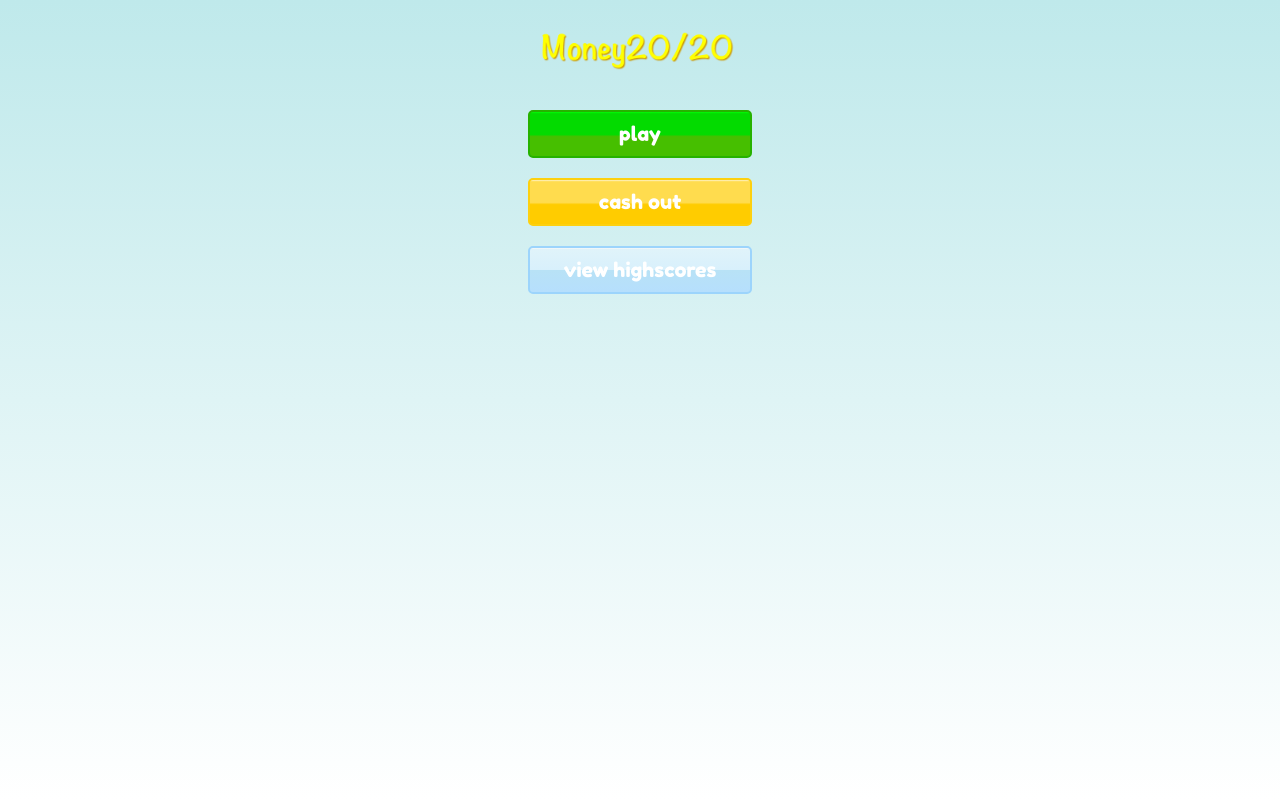
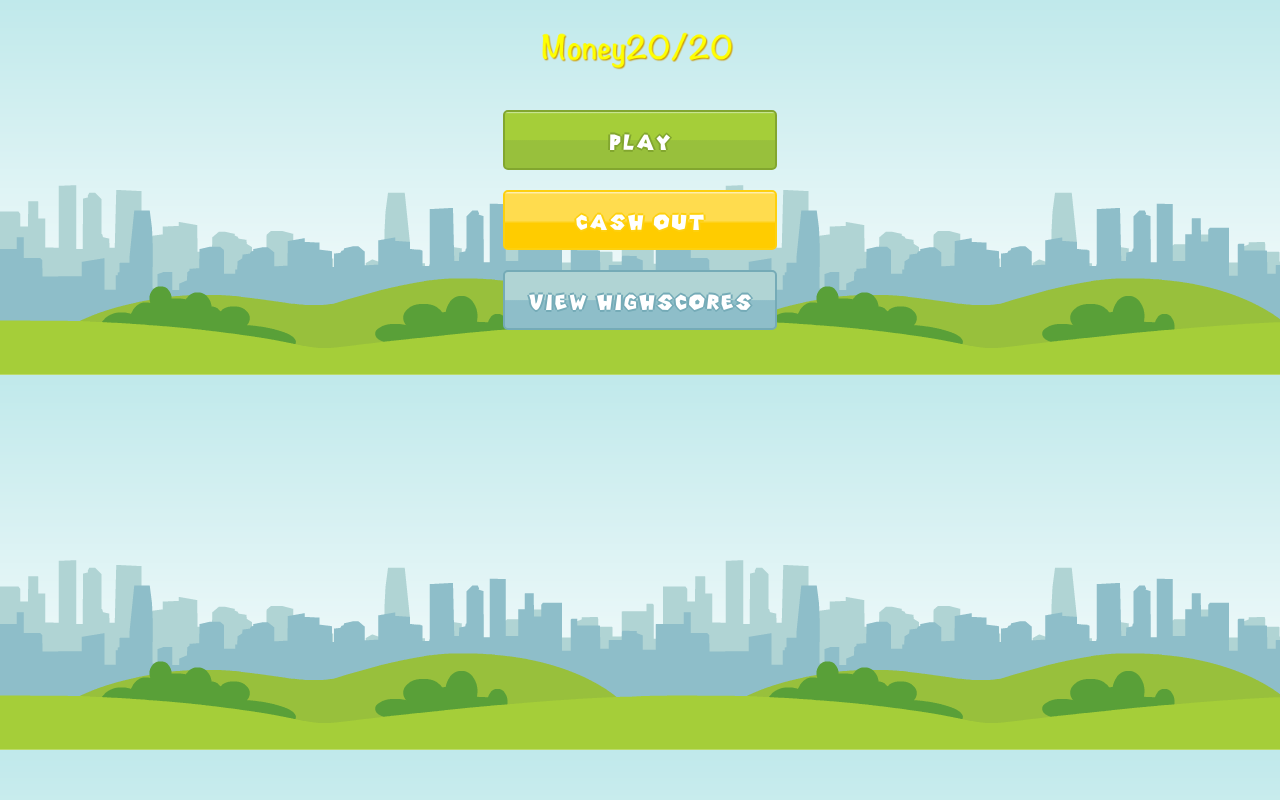
Before and after one commit to dgershte/money, a PHP site: page / in a window 1280 px wide. Run offline with PHP 8.4, Linux system fonts and the light colour scheme; some libraries are stand-ins or nearby versions; some web fonts are replaced.

Commit message:
added fonts?

```diff
--- a/index.css
+++ b/index.css
@@ -1,3 +1,9 @@
+@font-face {
+  font-family: 'pipe dream';
+  src: url('webfont.eot?#iefix') format('embedded-opentype'), /* IE6-IE8 */
+       url('webfont.woff') format('woff'), /* Modern Browsers */
+       url('pipe_dream.ttf')  format('truetype'), /* Safari, Android, iOS */
+}
 
 body {
     width:100%;
@@ -5,9 +11,15 @@
     margin:0;
     padding:0;
     //font-family: 'Jura', sans-serif;
-    font-family: 'Fredoka One', cursive;
+    //font-family: 'Fredoka One', cursive;
     //font-family: 'Nunito', sans-serif;
-    font-size:20px;
+    font-family: 'pipe dream', sans-serif;
+    font-size:31px;
+}
+
+.yellowfont {
+    color: rgb(250, 234,56);
+    text-shadow: -1px 0 rgb(158,82,12), 0 1px rgb(158,82,12), 1px 0 rgb(158,82,12), 0 -1px rgb(158,82,12);
 }
 
 input {
@@ -27,6 +39,7 @@
     border:2px solid black;
     border-radius:5px;
     margin:20px;
+    background-color: rgba(0,0,0,0.1);
 }
 
 li {
@@ -55,20 +68,17 @@
     right:0;
     padding:20px;
 }
+
+#highscore {
+    background-image:url('images/bgplain.png');
+}
+
 #play {
-    background: #bfe9eb; /* Old browsers */
-    background: -moz-linear-gradient(top,  #bfe9eb 0%, #ffffff 100%); /* FF3.6+ */
-    background: -webkit-gradient(linear, left top, left bottom, color-stop(0%,#bfe9eb), color-stop(100%,#ffffff)); /* Chrome,Safari4+ */
-    background: -webkit-linear-gradient(top,  #bfe9eb 0%,#ffffff 100%); /* Chrome10+,Safari5.1+ */
-    background: -o-linear-gradient(top,  #bfe9eb 0%,#ffffff 100%); /* Opera 11.10+ */
-    background: -ms-linear-gradient(top,  #bfe9eb 0%,#ffffff 100%); /* IE10+ */
-    background: linear-gradient(to bottom,  #bfe9eb 0%,#ffffff 100%); /* W3C */
-    filter: progid:DXImageTransform.Microsoft.gradient( startColorstr='#bfe9eb', endColorstr='#ffffff',GradientType=0 ); /* IE6-9 */
+    background-image:url('images/bgplain.png');
     display:block;
 }
 
 #hstitle {
-    background-color:grey;
     padding:20px;
 }
 
@@ -89,19 +99,20 @@
     border-radius:5px;
     background-color:yellow;
     color:white;
-    width:200px;
+    width:250px;
 }
 
 #playbtn {
-background: #00ff08; /* Old browsers */
-background: -moz-linear-gradient(top,  #00ff08 0%, #03db00 4%, #03db00 51%, #46bf00 56%, #46bf00 100%); /* FF3.6+ */
-background: -webkit-gradient(linear, left top, left bottom, color-stop(0%,#00ff08), color-stop(4%,#03db00), color-stop(51%,#03db00), color-stop(56%,#46bf00), color-stop(100%,#46bf00)); /* Chrome,Safari4+ */
-background: -webkit-linear-gradient(top,  #00ff08 0%,#03db00 4%,#03db00 51%,#46bf00 56%,#46bf00 100%); /* Chrome10+,Safari5.1+ */
-background: -o-linear-gradient(top,  #00ff08 0%,#03db00 4%,#03db00 51%,#46bf00 56%,#46bf00 100%); /* Opera 11.10+ */
-background: -ms-linear-gradient(top,  #00ff08 0%,#03db00 4%,#03db00 51%,#46bf00 56%,#46bf00 100%); /* IE10+ */
-background: linear-gradient(to bottom,  #00ff08 0%,#03db00 4%,#03db00 51%,#46bf00 56%,#46bf00 100%); /* W3C */
-filter: progid:DXImageTransform.Microsoft.gradient( startColorstr='#00ff08', endColorstr='#46bf00',GradientType=0 ); /* IE6-9 */
-border:2px solid #26B200;
+border:2px solid #82A62F;
+background: #d5edb6; /* Old browsers */
+background: -moz-linear-gradient(top,  #d5edb6 0%, #a5ce39 3%, #a5ce39 50%, #98c03c 51%, #98c03c 100%); /* FF3.6+ */
+background: -webkit-gradient(linear, left top, left bottom, color-stop(0%,#d5edb6), color-stop(3%,#a5ce39), color-stop(50%,#a5ce39), color-stop(51%,#98c03c), color-stop(100%,#98c03c)); /* Chrome,Safari4+ */
+background: -webkit-linear-gradient(top,  #d5edb6 0%,#a5ce39 3%,#a5ce39 50%,#98c03c 51%,#98c03c 100%); /* Chrome10+,Safari5.1+ */
+background: -o-linear-gradient(top,  #d5edb6 0%,#a5ce39 3%,#a5ce39 50%,#98c03c 51%,#98c03c 100%); /* Opera 11.10+ */
+background: -ms-linear-gradient(top,  #d5edb6 0%,#a5ce39 3%,#a5ce39 50%,#98c03c 51%,#98c03c 100%); /* IE10+ */
+background: linear-gradient(to bottom,  #d5edb6 0%,#a5ce39 3%,#a5ce39 50%,#98c03c 51%,#98c03c 100%); /* W3C */
+filter: progid:DXImageTransform.Microsoft.gradient( startColorstr='#d5edb6', endColorstr='#98c03c',GradientType=0 ); /* IE6-9 */
+    text-shadow: -2px 0 #82A62F, 0 2px #82A62F, 2px 0 #82A62F, 0 -2px #82A62F;
 }
 
 #cashoutbtn {
@@ -114,43 +125,57 @@
 background: -ms-linear-gradient(top,  #fff3c9 0%,#ffdc4e 4%,#ffdc4e 51%,#ffcc00 56%,#ffcc00 100%); /* IE10+ */
 background: linear-gradient(to bottom,  #fff3c9 0%,#ffdc4e 4%,#ffdc4e 51%,#ffcc00 56%,#ffcc00 100%); /* W3C */
 filter: progid:DXImageTransform.Microsoft.gradient( startColorstr='#fff3c9', endColorstr='#ffcc00',GradientType=0 ); /* IE6-9 */
+    text-shadow: -2px 0 rgb(253,208,15), 0 2px rgb(253,208,15), 2px 0 rgb(253,208,15), 0 -2px rgb(253,208,15);
 }
 
 #viewhsbtn {
-background: #f9f9f9; /* Old browsers */
-background: -moz-linear-gradient(top,  #f9f9f9 0%, #e0f3fa 3%, #d8f0fc 50%, #b8e2f6 51%, #b6dffd 100%); /* FF3.6+ */
-background: -webkit-gradient(linear, left top, left bottom, color-stop(0%,#f9f9f9), color-stop(3%,#e0f3fa), color-stop(50%,#d8f0fc), color-stop(51%,#b8e2f6), color-stop(100%,#b6dffd)); /* Chrome,Safari4+ */
-background: -webkit-linear-gradient(top,  #f9f9f9 0%,#e0f3fa 3%,#d8f0fc 50%,#b8e2f6 51%,#b6dffd 100%); /* Chrome10+,Safari5.1+ */
-background: -o-linear-gradient(top,  #f9f9f9 0%,#e0f3fa 3%,#d8f0fc 50%,#b8e2f6 51%,#b6dffd 100%); /* Opera 11.10+ */
-background: -ms-linear-gradient(top,  #f9f9f9 0%,#e0f3fa 3%,#d8f0fc 50%,#b8e2f6 51%,#b6dffd 100%); /* IE10+ */
-background: linear-gradient(to bottom,  #f9f9f9 0%,#e0f3fa 3%,#d8f0fc 50%,#b8e2f6 51%,#b6dffd 100%); /* W3C */
-filter: progid:DXImageTransform.Microsoft.gradient( startColorstr='#f9f9f9', endColorstr='#b6dffd',GradientType=0 ); /* IE6-9 */
+background: #b0d4d4; /* Old browsers */
+background: -moz-linear-gradient(top,  #b0d4d4 0%, #b0d4d4 50%, #8ebec9 51%, #8ebec9 100%); /* FF3.6+ */
+background: -webkit-gradient(linear, left top, left bottom, color-stop(0%,#b0d4d4), color-stop(50%,#b0d4d4), color-stop(51%,#8ebec9), color-stop(100%,#8ebec9)); /* Chrome,Safari4+ */
+background: -webkit-linear-gradient(top,  #b0d4d4 0%,#b0d4d4 50%,#8ebec9 51%,#8ebec9 100%); /* Chrome10+,Safari5.1+ */
+background: -o-linear-gradient(top,  #b0d4d4 0%,#b0d4d4 50%,#8ebec9 51%,#8ebec9 100%); /* Opera 11.10+ */
+background: -ms-linear-gradient(top,  #b0d4d4 0%,#b0d4d4 50%,#8ebec9 51%,#8ebec9 100%); /* IE10+ */
+background: linear-gradient(to bottom,  #b0d4d4 0%,#b0d4d4 50%,#8ebec9 51%,#8ebec9 100%); /* W3C */
+filter: progid:DXImageTransform.Microsoft.gradient( startColorstr='#b0d4d4', endColorstr='#8ebec9',GradientType=0 ); /* IE6-9 */
 
+text-shadow: -2px 0 #75ABB7, 0 2px #75ABB7, 2px 0 #75ABB7, 0 -2px #75ABB7;
+border:2px solid #75ABB7;
+}
 
+#playbtn:active {
+background: #98c03c; /* Old browsers */
+background: -moz-linear-gradient(top,  #98c03c 0%, #98c03c 49%, #a5ce39 50%, #a5ce39 97%, #d5edb6 100%); /* FF3.6+ */
+background: -webkit-gradient(linear, left top, left bottom, color-stop(0%,#98c03c), color-stop(49%,#98c03c), color-stop(50%,#a5ce39), color-stop(97%,#a5ce39), color-stop(100%,#d5edb6)); /* Chrome,Safari4+ */
+background: -webkit-linear-gradient(top,  #98c03c 0%,#98c03c 49%,#a5ce39 50%,#a5ce39 97%,#d5edb6 100%); /* Chrome10+,Safari5.1+ */
+background: -o-linear-gradient(top,  #98c03c 0%,#98c03c 49%,#a5ce39 50%,#a5ce39 97%,#d5edb6 100%); /* Opera 11.10+ */
+background: -ms-linear-gradient(top,  #98c03c 0%,#98c03c 49%,#a5ce39 50%,#a5ce39 97%,#d5edb6 100%); /* IE10+ */
+background: linear-gradient(to bottom,  #98c03c 0%,#98c03c 49%,#a5ce39 50%,#a5ce39 97%,#d5edb6 100%); /* W3C */
+filter: progid:DXImageTransform.Microsoft.gradient( startColorstr='#98c03c', endColorstr='#d5edb6',GradientType=0 ); /* IE6-9 */
 
-border:2px solid #9CD4FC;
 }
 
 #viewhsbtn:active {
-background: #b6dffd; /* Old browsers */
-background: -moz-linear-gradient(top,  #b6dffd 0%, #b8e2f6 31%, #d8f0fc 73%, #e0f3fa 97%, #f9f9f9 100%); /* FF3.6+ */
-background: -webkit-gradient(linear, left top, left bottom, color-stop(0%,#b6dffd), color-stop(31%,#b8e2f6), color-stop(73%,#d8f0fc), color-stop(97%,#e0f3fa), color-stop(100%,#f9f9f9)); /* Chrome,Safari4+ */
-background: -webkit-linear-gradient(top,  #b6dffd 0%,#b8e2f6 31%,#d8f0fc 73%,#e0f3fa 97%,#f9f9f9 100%); /* Chrome10+,Safari5.1+ */
-background: -o-linear-gradient(top,  #b6dffd 0%,#b8e2f6 31%,#d8f0fc 73%,#e0f3fa 97%,#f9f9f9 100%); /* Opera 11.10+ */
-background: -ms-linear-gradient(top,  #b6dffd 0%,#b8e2f6 31%,#d8f0fc 73%,#e0f3fa 97%,#f9f9f9 100%); /* IE10+ */
-background: linear-gradient(to bottom,  #b6dffd 0%,#b8e2f6 31%,#d8f0fc 73%,#e0f3fa 97%,#f9f9f9 100%); /* W3C */
-filter: progid:DXImageTransform.Microsoft.gradient( startColorstr='#b6dffd', endColorstr='#f9f9f9',GradientType=0 ); /* IE6-9 */
+background: #8ebec9; /* Old browsers */
+background: -moz-linear-gradient(top,  #8ebec9 0%, #8ebec9 49%, #b0d4d4 50%, #b0d4d4 100%); /* FF3.6+ */
+background: -webkit-gradient(linear, left top, left bottom, color-stop(0%,#8ebec9), color-stop(49%,#8ebec9), color-stop(50%,#b0d4d4), color-stop(100%,#b0d4d4)); /* Chrome,Safari4+ */
+background: -webkit-linear-gradient(top,  #8ebec9 0%,#8ebec9 49%,#b0d4d4 50%,#b0d4d4 100%); /* Chrome10+,Safari5.1+ */
+background: -o-linear-gradient(top,  #8ebec9 0%,#8ebec9 49%,#b0d4d4 50%,#b0d4d4 100%); /* Opera 11.10+ */
+background: -ms-linear-gradient(top,  #8ebec9 0%,#8ebec9 49%,#b0d4d4 50%,#b0d4d4 100%); /* IE10+ */
+background: linear-gradient(to bottom,  #8ebec9 0%,#8ebec9 49%,#b0d4d4 50%,#b0d4d4 100%); /* W3C */
+filter: progid:DXImageTransform.Microsoft.gradient( startColorstr='#8ebec9', endColorstr='#b0d4d4',GradientType=0 ); /* IE6-9 */
+
 }
 
 #cashoutbtn:active {
-    background: #b4ddb4; /* Old browsers */
-    background: -moz-linear-gradient(top,  #b4ddb4 0%, #83c783 0%, #52b152 5%, #008a00 96%, #005700 100%, #002400 100%); /* FF3.6+ */
-    background: -webkit-gradient(linear, left top, left bottom, color-stop(0%,#b4ddb4), color-stop(0%,#83c783), color-stop(5%,#52b152), color-stop(96%,#008a00), color-stop(100%,#005700), color-stop(100%,#002400)); /* Chrome,Safari4+ */
-    background: -webkit-linear-gradient(top,  #b4ddb4 0%,#83c783 0%,#52b152 5%,#008a00 96%,#005700 100%,#002400 100%); /* Chrome10+,Safari5.1+ */
-    background: -o-linear-gradient(top,  #b4ddb4 0%,#83c783 0%,#52b152 5%,#008a00 96%,#005700 100%,#002400 100%); /* Opera 11.10+ */
-    background: -ms-linear-gradient(top,  #b4ddb4 0%,#83c783 0%,#52b152 5%,#008a00 96%,#005700 100%,#002400 100%); /* IE10+ */
-    background: linear-gradient(to top,  #b4ddb4 0%,#83c783 0%,#52b152 5%,#008a00 96%,#005700 100%,#002400 100%); /* W3C */
-    filter: progid:DXImageTransform.Microsoft.gradient( startColorstr='#b4ddb4', endColorstr='#002400',GradientType=0 ); /* IE6-9 */
+background: #ffcc00; /* Old browsers */
+background: -moz-linear-gradient(top,  #ffcc00 0%, #ffcc00 44%, #ffdc4e 49%, #ffdc4e 96%, #fff3c9 100%); /* FF3.6+ */
+background: -webkit-gradient(linear, left top, left bottom, color-stop(0%,#ffcc00), color-stop(44%,#ffcc00), color-stop(49%,#ffdc4e), color-stop(96%,#ffdc4e), color-stop(100%,#fff3c9)); /* Chrome,Safari4+ */
+background: -webkit-linear-gradient(top,  #ffcc00 0%,#ffcc00 44%,#ffdc4e 49%,#ffdc4e 96%,#fff3c9 100%); /* Chrome10+,Safari5.1+ */
+background: -o-linear-gradient(top,  #ffcc00 0%,#ffcc00 44%,#ffdc4e 49%,#ffdc4e 96%,#fff3c9 100%); /* Opera 11.10+ */
+background: -ms-linear-gradient(top,  #ffcc00 0%,#ffcc00 44%,#ffdc4e 49%,#ffdc4e 96%,#fff3c9 100%); /* IE10+ */
+background: linear-gradient(to bottom,  #ffcc00 0%,#ffcc00 44%,#ffdc4e 49%,#ffdc4e 96%,#fff3c9 100%); /* W3C */
+filter: progid:DXImageTransform.Microsoft.gradient( startColorstr='#ffcc00', endColorstr='#fff3c9',GradientType=0 ); /* IE6-9 */
+
 }
 
 li span {
--- a/index.html
+++ b/index.html
@@ -31,8 +31,8 @@
             <a class="btn" id="viewhsbtn">view highscores</a>
             </section>
         <section id="game">
-            <img id="gamebackbtn" src="images/backbtn.png"/>
-            <img id="gamepausebtn" src="images/pausebtn.png"/>
+            <div id="gamebackbtn" class="yellowfont">back</div>
+            <div id="gamepausebtn" class="yellowfont">2394</div>
             <canvas id="bg" width="667px" height="375">
         </section>
     <script type="text/javascript" src="js/jquery.js"></script>
--- a/index.js
+++ b/index.js
@@ -18,7 +18,7 @@
     var obj = data.val();
     var list = $("#hslist");
     for(var property in obj){
-        list.append('<li>'+property+'<span>'+obj[property].score+'</span></li>');
+        list.append('<li>'+property+'<span>'+obj[property].score+'<img src="images/bitcoin.png"/></span></li>');
         console.log(property);
         console.log(obj[property].score);
     }
```
Also changed, not shown: Airstream.ttf (added), SF_Archery_Black.ttf (added), anudi.ttf (added), images/bgplain.png (added), images/bitcoin.png (added), pipe_dream.ttf (added), prstart.ttf (added), prstartk.ttf (added), 2 other files.
